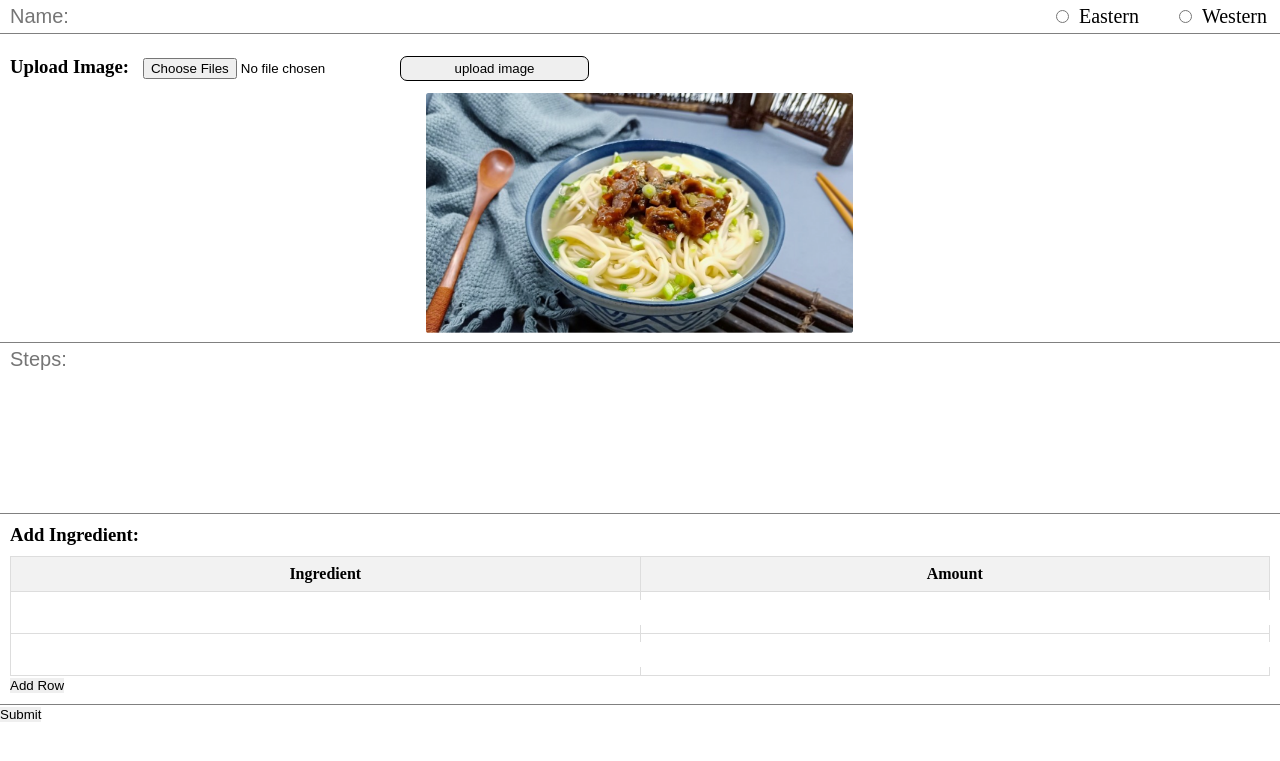
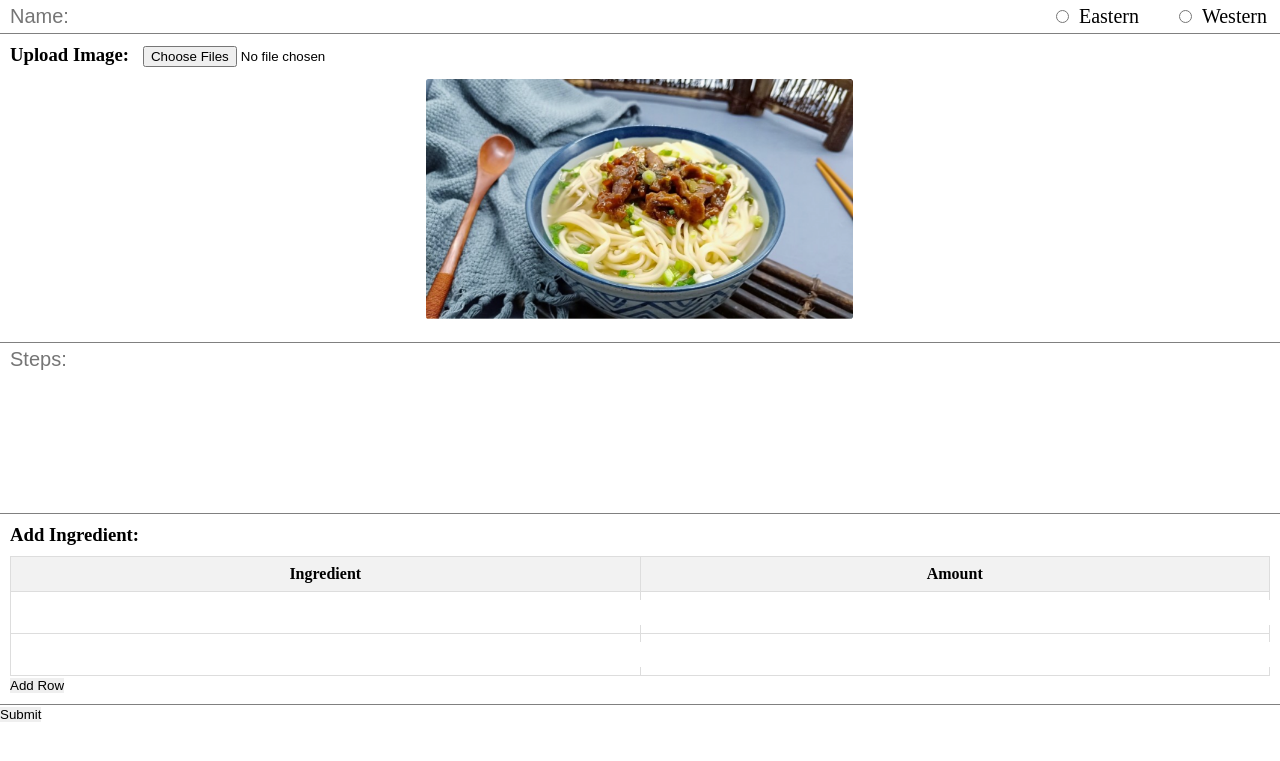
Before and after one commit to Lzyyy12/COMP3019J-Group11, a Flask app: page /api/edit_recipe in a window 1280 px wide. Shown: the top 761 px of the page. Run offline with Flask 3, Linux system fonts and the light colour scheme; the visitor is signed in with stand-in values (Sample User, id 1); parts of the project's set-up code (start-up, migrations or seed data) failed here and were passed over; some libraries are stand-ins or nearby versions.

Commit message:
fix: edit recipe

```diff
--- a/Recipe Web/apps/api/recipe.py
+++ b/Recipe Web/apps/api/recipe.py
@@ -42,10 +42,11 @@ def edit_recipe():
         if request.method == 'POST':
             # Get recipe name and recipe type
             recipe_name = request.form.get('recipe_name')
-            recipe_type = request.form.get('recipe_type')
+            recipe_type = request.form.get('type')
+            recipe_description = request.form.get('recipe_description')
 
             # Get the image file
-            recipe_image = request.files['recipe_image']
+            recipe_image = request.files['photo']
 
             # Give the image an unique filename
             filename = str(uuid.uuid4()) + '_' + recipe_image.filename
@@ -57,7 +58,7 @@ def edit_recipe():
             recipe_image.save(upload_path)
 
             # Save data to the database
-            new_recipe = Recipe(name=recipe_name, path=save_path, type=recipe_type)
+            new_recipe = Recipe(name=recipe_name, path=save_path, type=recipe_type, description=recipe_description)
             db.session.add(new_recipe)
             db.session.commit()
 
--- a/Recipe Web/apps/templates/edit_recipe.html
+++ b/Recipe Web/apps/templates/edit_recipe.html
@@ -35,15 +35,13 @@
     <h3>Upload Image:</h3>
 
     <input type="file" name="photo" multiple>
-    <button style="margin-top: 12px;border: 1px solid black;"
-    onclick="ajax_submit('${loginUser.username }');">upload image</button>
     <div class="image-container">
       <img src="../static/image/recipes/recipe1.png" class="recipe-img" alt="" />
     </div>
 </div>
 
       <div class="text">
-    <input type="text" id="recipe_context" value="" class="context" placeholder="Steps:" />
+    <input type="text" id="recipe_context" name="recipe_description" value="" class="context" placeholder="Steps:" />
 </div>
 
 
@@ -70,10 +68,9 @@
   <button type="button" id="addRowButton">Add Row</button>
 </div>
 
-
-   <form action="{{ url_for('recipe.edit_recipe') }}" method="post" class="submit">
-    <button type="submit">Submit</button>
-  </form>
+<div>
+  <button type="submit">Submit</button>
+</div>
 </form>
 </body>
 
--- a/database/dbfinal.sql
+++ b/database/dbfinal.sql
@@ -27,7 +27,7 @@ CREATE TABLE ingredient(
     recipe_id INT NOT NULL,
     name VARCHAR(255) CHARACTER SET utf8 COLLATE utf8_general_ci NOT NULL,
     amount VARCHAR(255) CHARACTER SET utf8 COLLATE utf8_general_ci,
-    FOREIGN KEY (recipe_id) REFERENCES Recipe(id)
+    FOREIGN KEY (recipe_id) REFERENCES Recipes(id)
 );
 
 INSERT INTO recipes (name, path, type)
```
Also changed, not shown: Recipe Web/apps/static/image/recipes/2e8b6f4e-c2ed-4c70-bf0a-59b1112a06a1_123.png (added), Recipe Web/apps/static/image/recipes/62527898-d262-4278-a144-93babc803863_屏幕截图 2023-10-27 150234.png (added), Recipe Web/apps/static/image/recipes/cb41381a-ad24-497f-a1b1-af348ce8f8fc_屏幕截图 2023-11-05 001153.png (added), Recipe Web/apps/static/image/recipes/d794d8e2-806b-43d9-a12a-3e5679f1d027_1.png (added), 2 other files.
